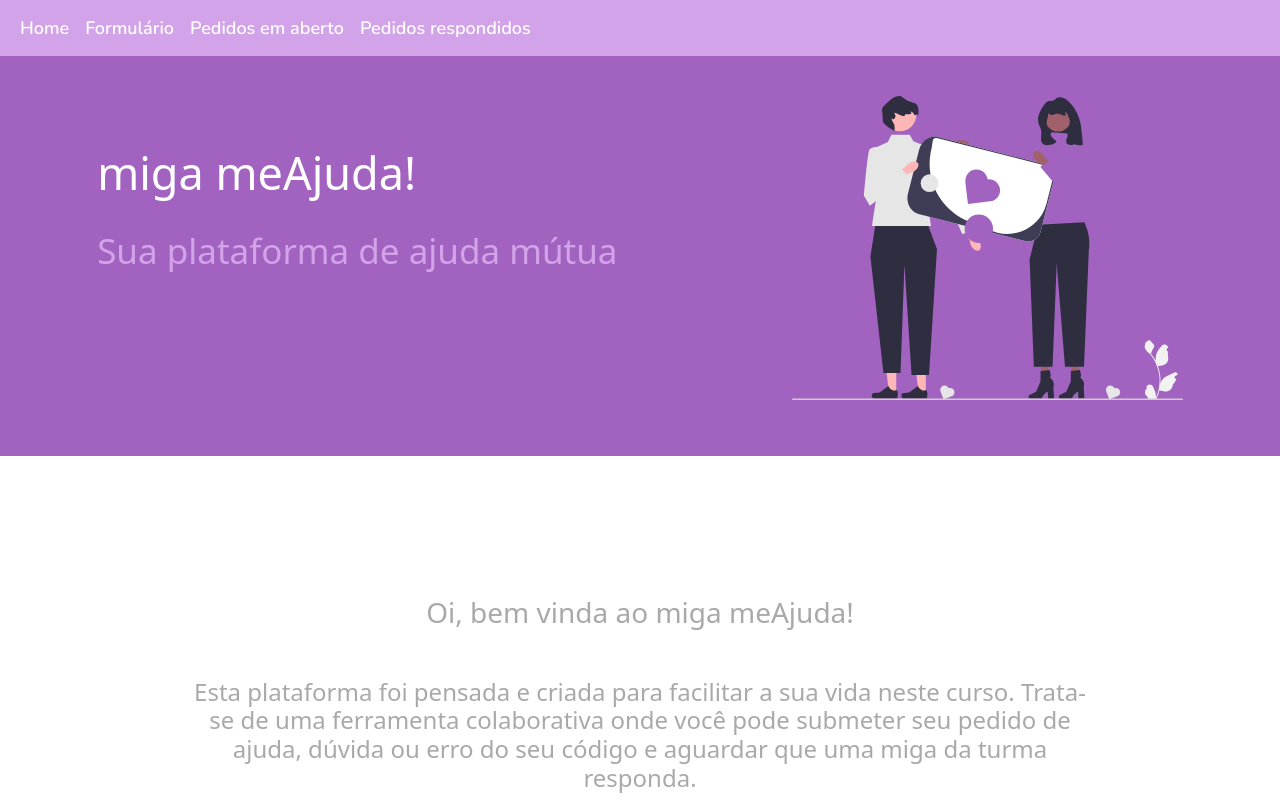
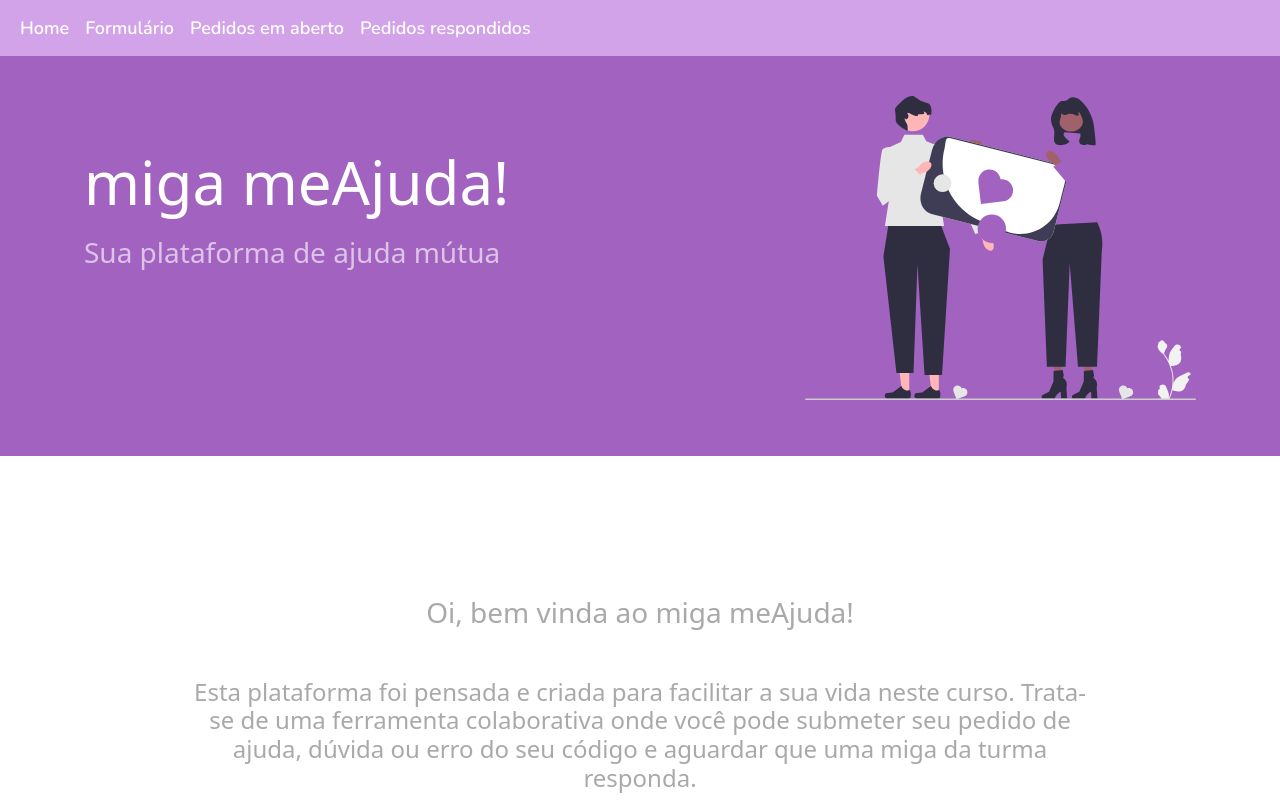
Before and after one commit to De-Reis/migameajuda, a React (Vite) app: page / in a window 1280 px wide. Shown: the top 800 px of the page. Built offline with nearby package versions, Linux system fonts and the light colour scheme.

Commit message:
correcao do readme

```diff
--- a/src/componentes/Header/Header.jsx
+++ b/src/componentes/Header/Header.jsx
@@ -6,6 +6,10 @@ function Header(props) {
             <div className="header">
                 <div className="header-text">
                     <h1 className="header-title">{props.children}</h1>
+                    <h3 className="subtitulo-h3">{props.subtitulo}</h3>
+                </div>
+                <div>
+
                 </div>
                 <div className="header-img">
                     <img  src={props.image} alt={props.description} />
--- a/src/componentes/Header/header.css
+++ b/src/componentes/Header/header.css
@@ -7,6 +7,11 @@
   margin-bottom: 100px;
   display: flex;
   justify-content: space-around;
+}
+
+.subtitulo-h3 {
+  padding-top: 10px;
+  color: #dcc3e7;;
 }
 
 .header-text {
@@ -22,6 +27,6 @@
 }
 
 .header-title {
-  font-size: 45px !important ;
+  font-size: 60px !important ;
   font-weight: unset;
 }
--- a/src/pages/Formulario/Formulario.jsx
+++ b/src/pages/Formulario/Formulario.jsx
@@ -81,11 +81,9 @@ function Formulario() {
             <Header
                 image={image}
                 description="ilustracao de mulher negra preenchendo um formulário"
-            >
+                subtitulo="registre aqui seu pedido de ajuda:">
                 miga,
-                <div className="abertos">
-                    <p> registre aqui seu pedido de ajuda:</p>
-                </div>
+
             </Header>
             <div className="container">
                 <div className="mb-3">
--- a/src/pages/Formulario/formulario.css
+++ b/src/pages/Formulario/formulario.css
@@ -28,3 +28,7 @@
     transform: scale(1.1);
     transition: all 0.20s;
 }
+
+.card-tecnologia {
+    background-color: #d3a3e9 !important;
+}
--- a/src/pages/Home/Home.jsx
+++ b/src/pages/Home/Home.jsx
@@ -9,13 +9,11 @@ function Home() {
         <>
             <Header className="header"
                 image={image}
-                description="duas pessoas segurando um tablet em tamanho grande com coração no meio">
+                description="duas pessoas segurando um tablet em tamanho grande com coração no meio"
+                subtitulo="Sua plataforma de ajuda mútua">
 
                 miga meAjuda!
 
-                <div className="abertos">
-                    <p> Sua plataforma de ajuda mútua</p>
-                </div>
             </Header>
             <div className="container">
                 <div className="home-apresentacao">
--- a/src/pages/NaoRespondidos/NaoRespondidos.jsx
+++ b/src/pages/NaoRespondidos/NaoRespondidos.jsx
@@ -22,11 +22,10 @@ function NaoRespondidos() {
             <Header
                 image={image}
                 description="Ilustração de duas pessoas de corpo inteiro com um ponto de interrogação em tamanho grande no meio"
+                subtitulo="Verifique aqui todos os pedidos já respondidos"
+
             >
                 Pedidos abertos
-                <div className="abertos">
-                    <p>Verifique aqui os pedidos não respondidos:</p>
-                </div>
             </Header>
 
             {
--- a/src/pages/Respondidos/Respondidos.jsx
+++ b/src/pages/Respondidos/Respondidos.jsx
@@ -22,11 +22,9 @@ function Respondidos() {
             <Header
                 image={image}
                 description="Ilustração de mulher branca sentada digitando em um notbook com um copo de café ao lado"
-            >
+                subtitulo="Verifique aqui os pedidos que já foram respondidos">
                 Pedidos respondidos
-                <div className="abertos">
-                    <p>Verifique aqui todos os pedidos já respondidos:</p>
-                </div>
+
             </Header>
 
             {
```
Also changed, not shown: 1 other file (tests, documents, lock files or other folders).
